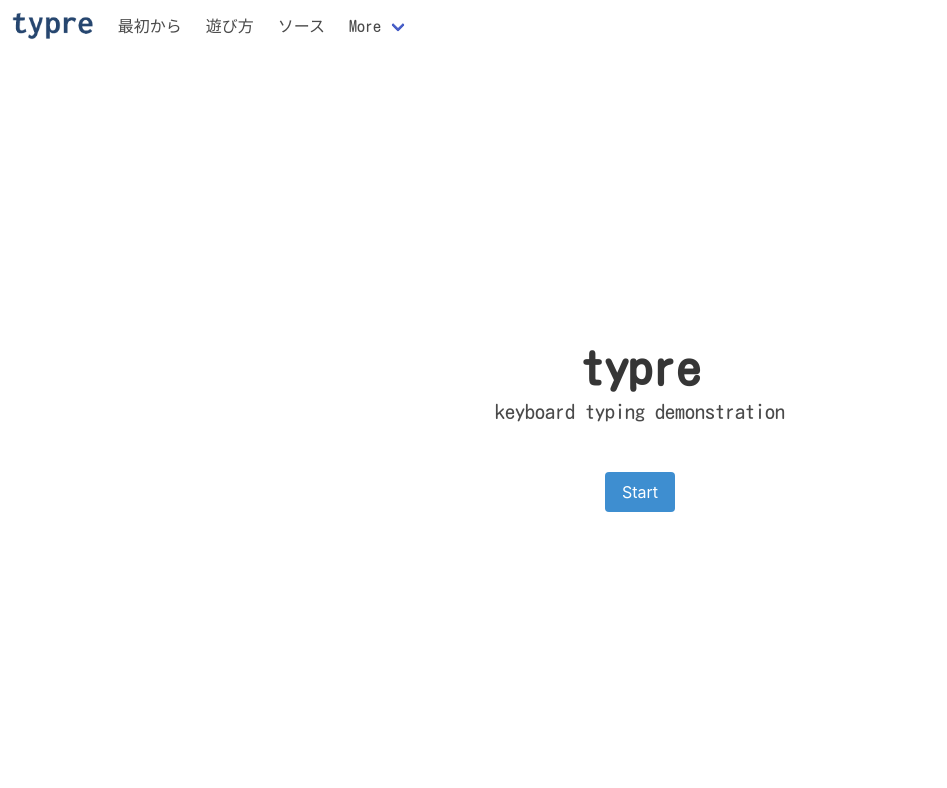
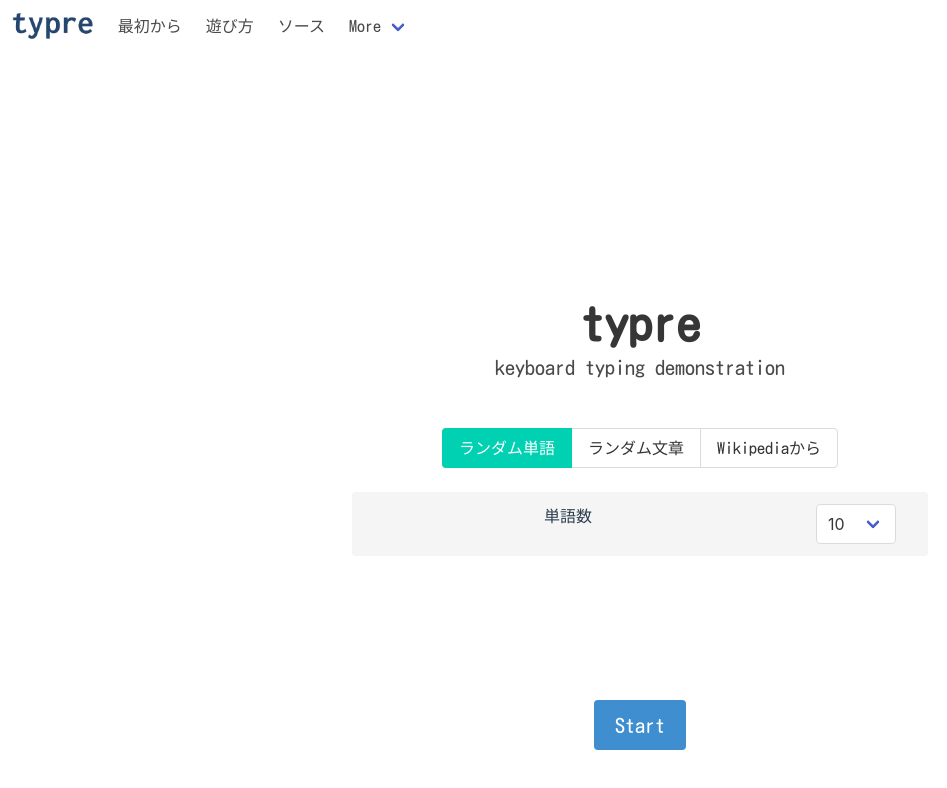
Before and after one commit to ibuky/typre, a Vue app: page / in a window 1280 px wide. Shown: the top 788 px of the page, without its empty margins (0-947 px from the left). Built offline with nearby package versions, Linux system fonts and the light colour scheme.

Commit message:
add game modes

```diff
--- a/lib/typreConst.js
+++ b/lib/typreConst.js
@@ -1,5 +1,5 @@
-export default function () {
-  return Object.freeze({
-    GAMEMODE_RANDOM: '1'
-  })
-}
+export default Object.freeze({
+  GAMEMODE_RANDOM_WORD: '1',
+  GAMEMODE_RANDOM_SENT: '2',
+  GAMEMODE_RANDOM_WIKI: '3'
+})
--- a/src/components/Home.vue
+++ b/src/components/Home.vue
@@ -1,6 +1,6 @@
 <template>
   <div class="home">
-    <section class="hero is-fullheight-with-navbar">
+    <section class="hero is-fullheight-with-navbar has-navbar-fixed-bottom">
       <div class="hero-body">
         <div class="container">
           <h1 class="title is-1">
@@ -8,23 +8,139 @@
           </h1>
           <h2 class="subtitle">keyboard typing demonstration</h2>
           <br>
-          <button class="button is-info" @click="$router.push({name: 'Type', params: {gameMode: '1'}})">
-            Start
-          </button>
+
+          <div class="buttons has-addons is-centered">
+            <span class="button" ref="wordRandom" @click="onClickWordRandom">ランダム単語</span>
+            <span class="button" ref="sentRandom" @click="onClickSentRandom">ランダム文章</span>
+            <span class="button" ref="fromWikipe" @click="onClickFromWikipe">Wikipediaから</span>
+          </div>
+
+          <!-- Game Settings -->
+
+          <div class="column is-half is-offset-one-quarter is-centered has-background-light game-settings">
+            <transition name="game-settings">
+              <div class="settings-word-random" v-if="gameMode === C.GAMEMODE_RANDOM_WORD">
+                <SettingsWordRandom></SettingsWordRandom>
+              </div>
+              <div class="settings-sent-random" v-else-if="gameMode === C.GAMEMODE_RANDOM_SENT">
+                <SettingsSentRandom></SettingsSentRandom>
+              </div>
+              <div class="settings-from-wikipe" v-else-if="gameMode === C.GAMEMODE_RANDOM_WIKI">
+                <SettingsFromWikipe></SettingsFromWikipe>
+              </div>
+            </transition>
+          </div>
         </div>
+
+        <nav class="navbar is-fixed-bottom">
+          <div class="bottom-bar">
+            <span class="button is-info is-size-5" @click="$router.push({name: 'Type', params: {gameMode: gameMode}})">
+              Start
+            </span>
+          </div>
+        </nav>
       </div>
     </section>
   </div>
 </template>
 
 <script>
+import SettingsWordRandom from '@/components/SettingsWordRandom.vue'
+import SettingsSentRandom from '@/components/SettingsSentRandom.vue'
+import SettingsFromWikipe from '@/components/SettingsFromWikipe.vue'
+
+import C from '../../lib/typreConst'
+
 export default {
-  name: 'Home'
+  name: 'Home',
+  components: {
+    'SettingsWordRandom': SettingsWordRandom,
+    'SettingsSentRandom': SettingsSentRandom,
+    'SettingsFromWikipe': SettingsFromWikipe
+  },
+  data () {
+    return {
+      C: C,         // 定数を保持
+      gameMode: ''
+    }
+  },
+  methods: {
+    /**
+     * 初期化処理
+     */
+    initHome: function () {
+      // ランダム単語を初期選択
+      this.$refs.wordRandom.classList.add('is-primary')
+      this.$refs.wordRandom.classList.add('is-selected')
+      this.gameMode = '1'
+    },
+
+    /**
+     * カテゴリボタンクリック時の基底処理
+     * @param {Object} event onclickイベント
+     * @param {String} xMode ゲームモード
+     */
+    onClickCategory: function (event, xMode) {
+      // 選択状態をすべて解除
+      for (const child of event.target.parentElement.children) {
+        child.classList.remove('is-primary')
+        child.classList.remove('is-selected')
+      }
+
+      // 選択されたボタンに対して処理
+      event.target.classList.add('is-primary')
+      event.target.classList.add('is-selected')
+      this.gameMode = xMode
+    },
+
+    /**
+     * wordRandomクリック時の処理
+     */
+    onClickWordRandom: function (event) {
+      this.onClickCategory(event, C.GAMEMODE_RANDOM_WORD)
+    },
+
+    /**
+     * sentRandomクリック時の処理
+     */
+    onClickSentRandom: function (event) {
+      this.onClickCategory(event, C.GAMEMODE_RANDOM_SENT)
+    },
+
+    /**
+     * fromWikipeクリック時の処理
+     */
+    onClickFromWikipe: function () {
+      this.onClickCategory(event, C.GAMEMODE_RANDOM_WIKI)
+    }
+  },
+  mounted () {
+    this.initHome()
+  }
 }
 </script>
 
 <style scoped>
 h1 {
-  font-size: 2em;
+  font-size: 3em;
 }
+
+.bottom-bar {
+  padding-bottom: 50px;
+  width: 100%;
+  text-align: center;
+}
+
+.game-settings-enter-active, .game-settings-leave-active {
+  transition: opacity .5s;
+}
+
+.game-settings-enter, .game-settings-leave-to {
+  opacity: 0;
+}
+
+.game-settings {
+  border-radius: 4px;
+}
+
 </style>
```
